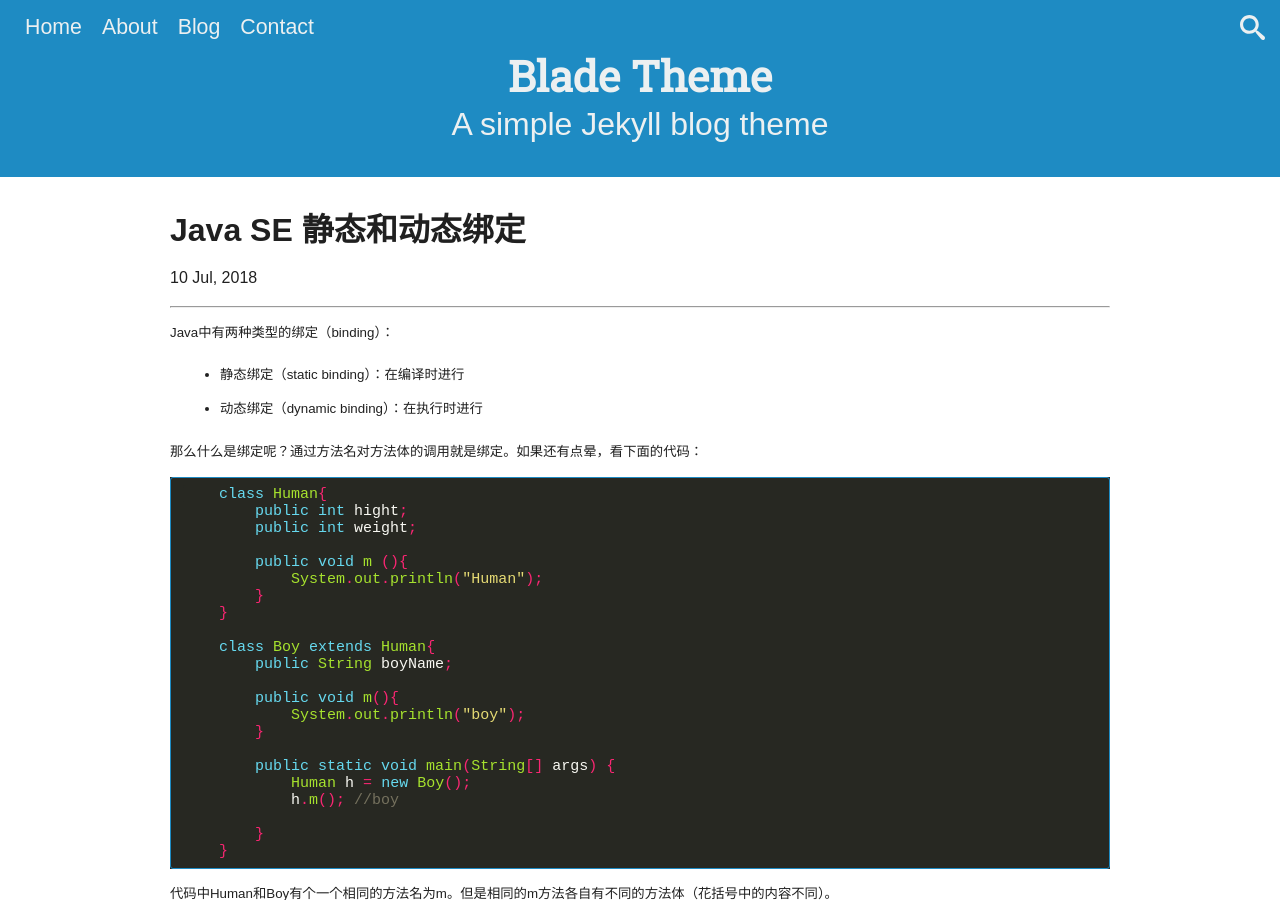
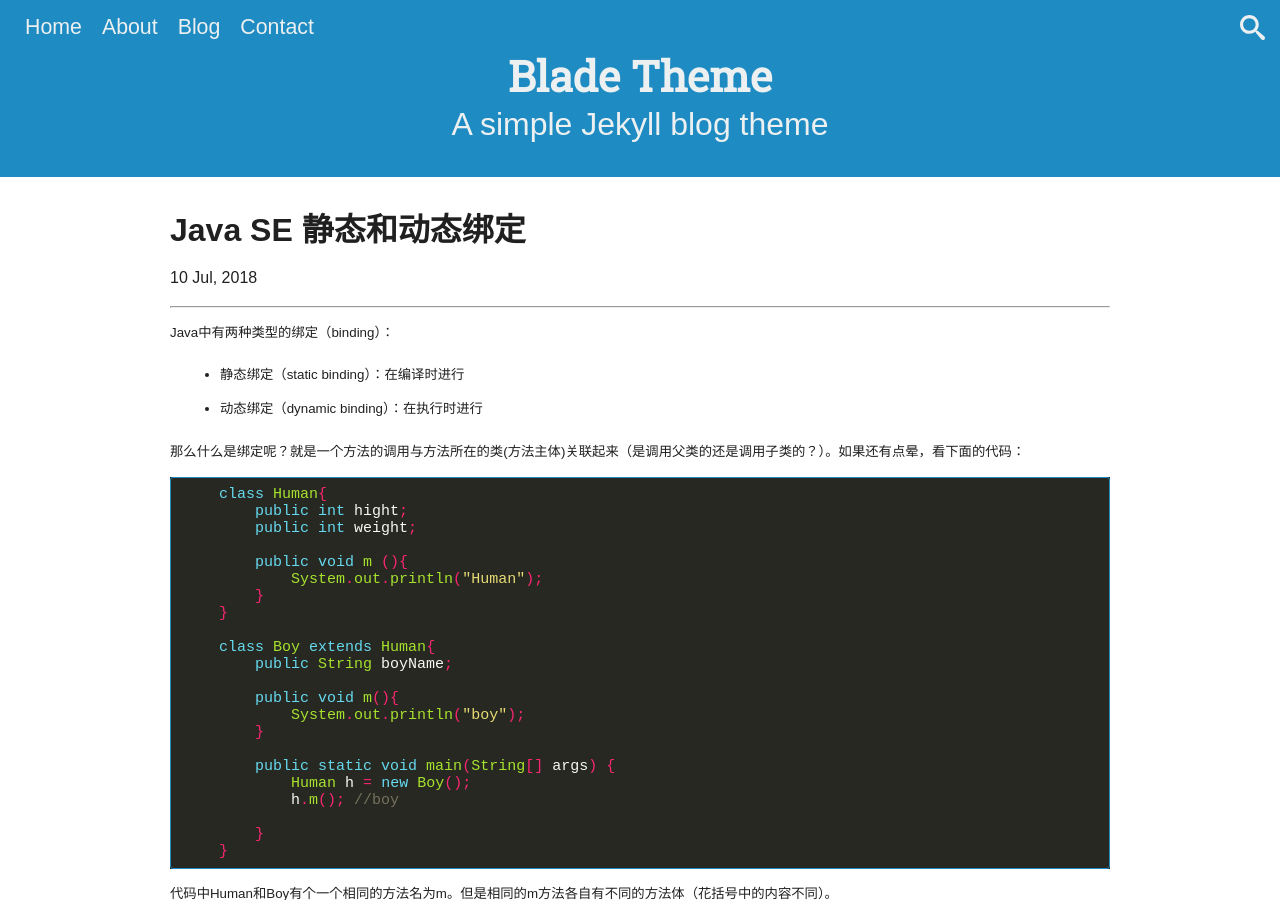
Before and after one commit to GitHubProfessor/GitHubProfessor.github.io, a Jekyll site: the page built from _posts/2018-07-10-JavaSE-StaticAndDynamicBinding .markdown, in a window 1280 px wide and 900 px high. Built offline with Jekyll 4.4.1, drawn with Linux system fonts in a browser that asks for light colours; comment, search, counter and statistics services are not loaded.

Commit message:
Update 2018-07-10-JavaSE-StaticAndDynamicBinding .markdown

```diff
--- a/_posts/2018-07-10-JavaSE-StaticAndDynamicBinding .markdown
+++ b/_posts/2018-07-10-JavaSE-StaticAndDynamicBinding .markdown
@@ -11,7 +11,7 @@ Java中有两种类型的绑定（binding）：
 - 静态绑定（static binding）：在编译时进行
 - 动态绑定（dynamic binding）：在执行时进行
 
-那么什么是绑定呢？通过方法名对方法体的调用就是绑定。如果还有点晕，看下面的代码：
+那么什么是绑定呢？就是一个方法的调用与方法所在的类(方法主体)关联起来（是调用父类的还是调用子类的？）。如果还有点晕，看下面的代码：
 {% highlight java %}
 
     class Human{
```
